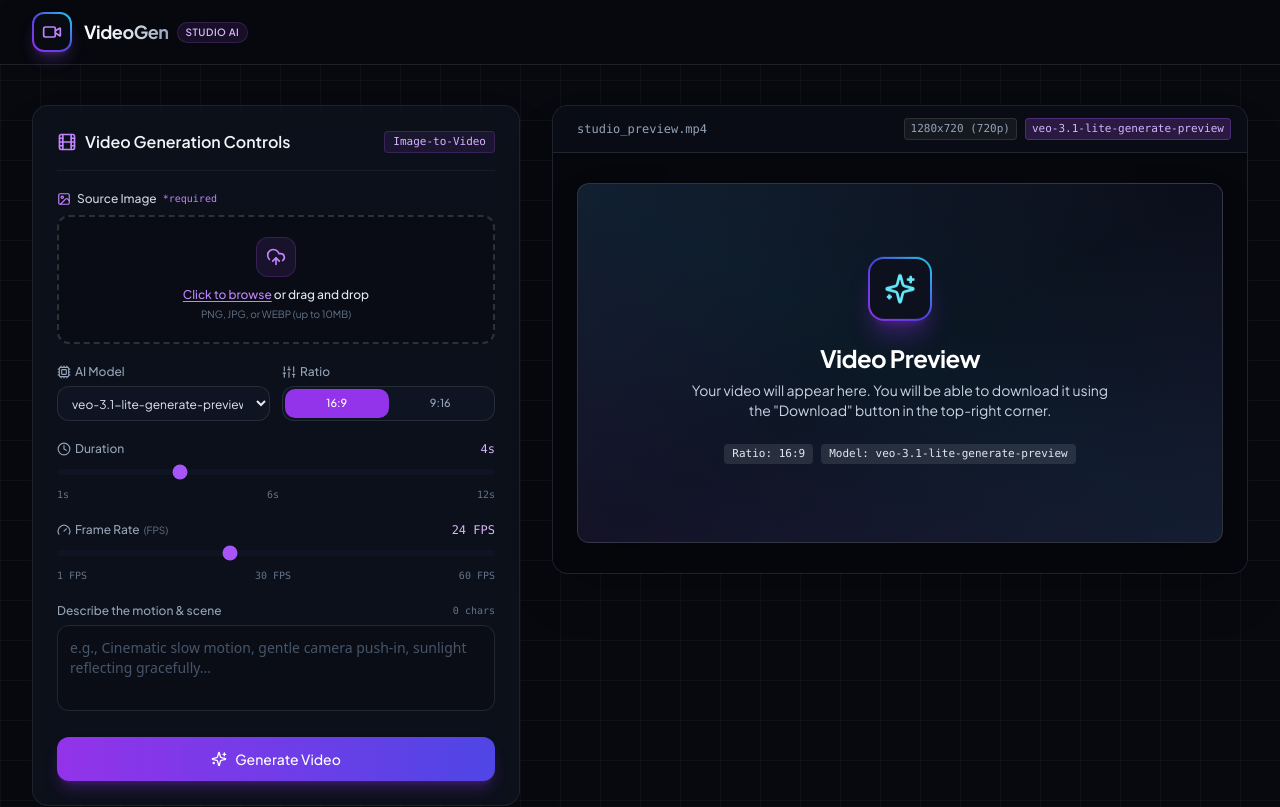
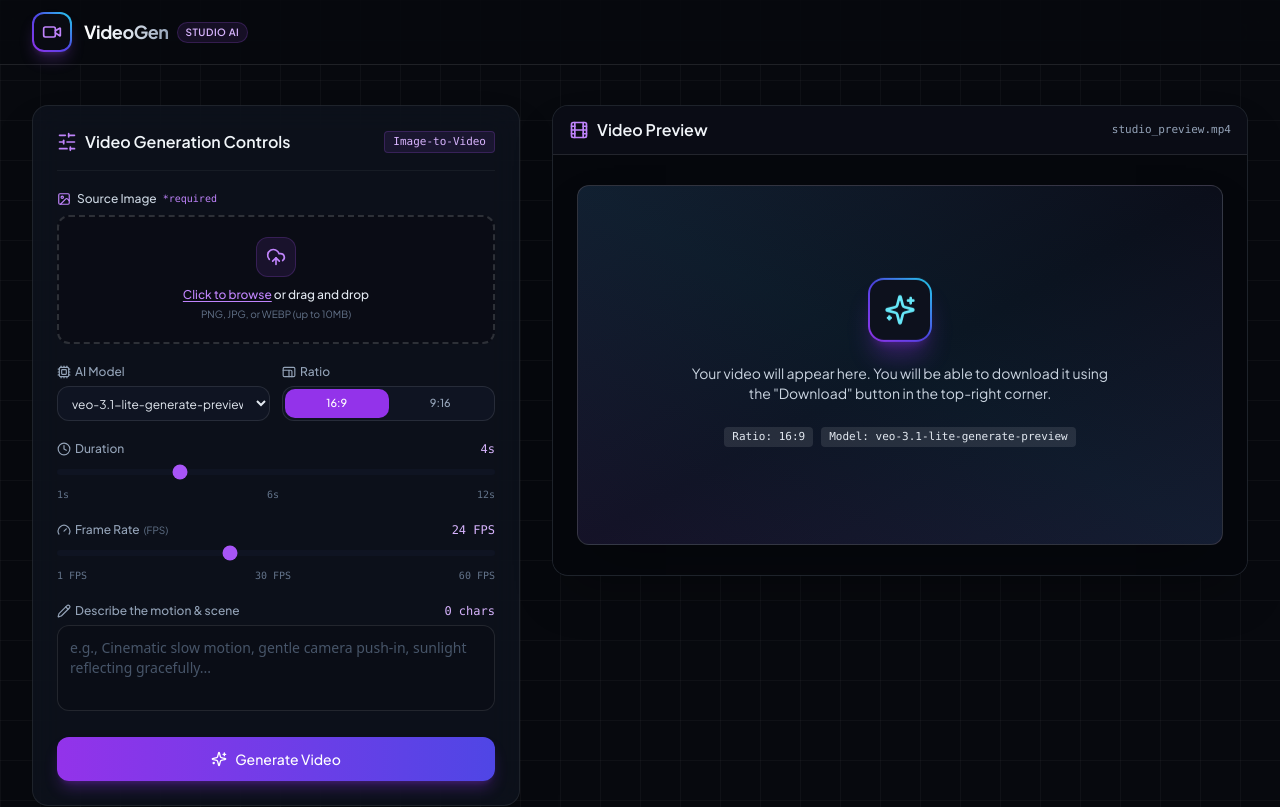
Before and after one commit to chromawoods/VideoGen, a React (Vite) app: page / in a window 1280 px wide. Shown: the top 807 px of the page. Built offline with nearby package versions, Linux system fonts and the light colour scheme.

Commit message:
Clean up some styles

```diff
--- a/src/components/Studio/GenerationControls.tsx
+++ b/src/components/Studio/GenerationControls.tsx
@@ -1,13 +1,14 @@
 import React from 'react'
 import {
-  Film,
   Cpu,
-  Sliders,
   Sparkles,
   RefreshCw,
   CheckCircle2,
   Clock,
   Gauge,
+  SlidersHorizontal,
+  Proportions,
+  Pencil,
 } from 'lucide-react'
 import { cn } from '../../lib/utils'
 import {
@@ -59,7 +60,7 @@
     <div className="glass-panel rounded-2xl p-6 space-y-5 shadow-2xl">
       <div className="flex items-center justify-between border-b border-white/5 pb-4">
         <div className="flex items-center space-x-2">
-          <Film className="w-5 h-5 text-purple-400" />
+          <SlidersHorizontal className="w-5 h-5 text-purple-400" />
           <h2 className="font-semibold text-base text-slate-100">
             Video Generation Controls
           </h2>
@@ -97,7 +98,7 @@
 
         <div className="space-y-1.5">
           <label className="text-xs font-medium text-slate-400 flex items-center space-x-1">
-            <Sliders className="w-3.5 h-3.5 text-slate-400" />
+            <Proportions className="w-3.5 h-3.5 text-slate-400" />
             <span>Ratio</span>
           </label>
           <div className="flex rounded-lg border border-white/10 bg-studio-input p-0.5">
@@ -194,12 +195,15 @@
 
       {/* Prompt Textarea */}
       <div className="space-y-1.5">
-        <label className="text-xs font-medium text-slate-400 flex items-center justify-between">
-          <span>Describe the motion & scene</span>
-          <span className="text-[10px] text-slate-500 font-mono">
+        <div className="flex items-center justify-between">
+          <label className="text-xs font-medium text-slate-400 flex items-center space-x-1">
+            <Pencil className="w-3.5 h-3.5 text-slate-400" />{' '}
+            <span>Describe the motion & scene</span>
+          </label>
+          <span className="text-xs font-mono font-medium text-purple-300">
             {prompt.length} chars
           </span>
-        </label>
+        </div>
         <textarea
           value={prompt}
           onChange={(e) => onPromptChange(e.target.value)}
--- a/src/components/Studio/StudioCanvas.tsx
+++ b/src/components/Studio/StudioCanvas.tsx
@@ -1,5 +1,5 @@
 import { useState } from 'react'
-import { Download, RefreshCw, Sparkles } from 'lucide-react'
+import { Download, Film, RefreshCw, Sparkles } from 'lucide-react'
 import { cn, getErrorMessage } from '../../lib/utils'
 import { downloadVideo } from '../../lib/media'
 
@@ -47,20 +47,18 @@
       {/* Studio Canvas Window Header */}
       <div className="px-4 py-3 bg-studio-panel/90 border-b border-white/10 flex items-center justify-between text-xs">
         <div className="flex items-center space-x-2">
+          <Film className="w-5 h-5 text-purple-400" />
+          <h2 className="font-semibold text-base text-slate-100">
+            Video Preview
+          </h2>
+        </div>
+        <div className="flex items-center space-x-2 font-mono text-[11px] text-slate-400">
           <span className="ml-2 font-mono text-slate-400">
             {generatedVideoUrl
               ? 'veo_output.mp4'
               : selectedImage
                 ? 'source_input.jpg'
                 : 'studio_preview.mp4'}
-          </span>
-        </div>
-        <div className="flex items-center space-x-2 font-mono text-[11px] text-slate-400">
-          <span className="px-1.5 py-0.5 rounded bg-white/5 border border-white/10">
-            {aspectRatio === '16:9' ? '1280x720 (720p)' : '720x1280 (720p)'}
-          </span>
-          <span className="px-1.5 py-0.5 rounded bg-purple-500/20 text-purple-300 border border-purple-500/30">
-            {model}
           </span>
         </div>
       </div>
@@ -178,9 +176,6 @@
               </div>
 
               <div className="space-y-1.5">
-                <h3 className="text-xl sm:text-2xl font-bold tracking-tight text-white">
-                  Video Preview
-                </h3>
                 <p className="text-xs sm:text-sm text-slate-300 px-2">
                   Your video will appear here. You will be able to download it
                   using the "Download" button in the top-right corner.
```
